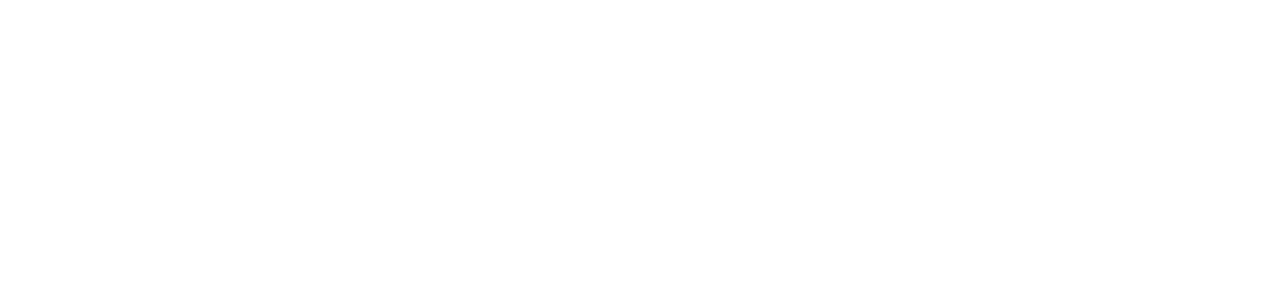
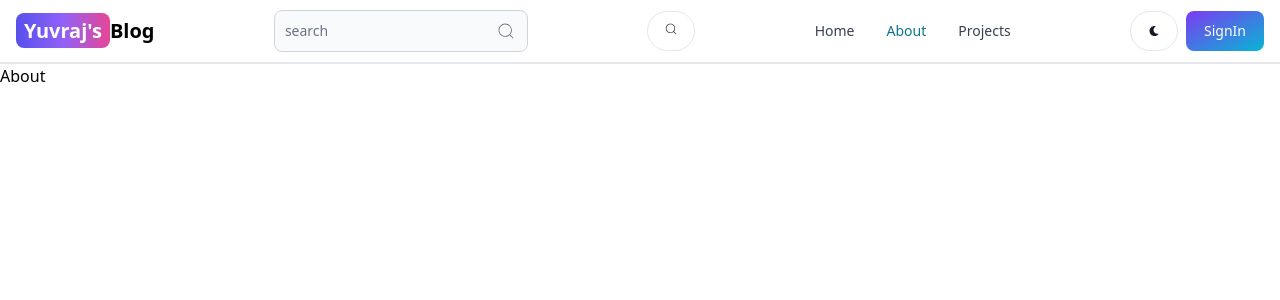
Before and after one commit to Yuvraj-Tharu/B-MERN-Project, a React (Vite) app in the folder client/: page /about in a window 1280 px wide. Before the commit this address had no page. Shown: the top 300 px of the page. Built offline with nearby package versions, Linux system fonts and the light colour scheme.

Commit message:
Creating the navbar

```diff
--- a/client/index.html
+++ b/client/index.html
@@ -4,7 +4,7 @@
     <meta charset="UTF-8" />
     <link rel="icon" type="image/svg+xml" href="/blog.svg" />
     <meta name="viewport" content="width=device-width, initial-scale=1.0" />
-    <title>Ham ro Blog</title>
+    <title>MERN BLOG APP</title>
   </head>
   <body>
     <div id="root"></div>
--- a/client/package.json
+++ b/client/package.json
@@ -10,6 +10,7 @@
     "preview": "vite preview"
   },
   "dependencies": {
+    "flowbite-react": "^0.10.1",
     "react": "^18.3.1",
     "react-dom": "^18.3.1",
     "react-icons": "^5.2.1",
--- a/client/src/App.jsx
+++ b/client/src/App.jsx
@@ -1,13 +1,24 @@
-import "./App.css";
 import { BrowserRouter, Routes, Route } from "react-router-dom";
 import Navbar from "./components/Navbar";
+import About from "./pages/About";
+import Dashboard from "./pages/Dashboard";
+import Home from "./pages/Home";
+import SignIn from "./pages/SignIn";
+import SignUp from "./pages/SignUp";
+import Projects from "./pages/Projects";
 
 function App() {
   return (
     <>
       <BrowserRouter>
+        <Navbar />
         <Routes>
-          <Route path="/" element={<Navbar />} />
+          <Route path="/about" element={<About />} />
+          <Route path="/dashboard" element={<Dashboard />} />
+          <Route path="/projects" element={<Projects />} />
+          <Route path="/" element={<Home />} />
+          <Route path="/signin" element={<SignIn />} />
+          <Route path="/signup" element={<SignUp />} />
         </Routes>
       </BrowserRouter>
     </>
--- a/client/src/components/Navbar.jsx
+++ b/client/src/components/Navbar.jsx
@@ -1,5 +1,57 @@
 import React from "react";
+import { Button, Navbar, TextInput } from "flowbite-react";
+import { Link, useLocation } from "react-router-dom";
+import { CiSearch } from "react-icons/ci";
+import { FaMoon } from "react-icons/fa";
 
-export default function Navbar() {
-  return <div></div>;
+export default function Header() {
+  const path = useLocation().pathname;
+
+  return (
+    <>
+      <Navbar className="border-b-2">
+        <Link
+          to="/"
+          className="self-center whitespace-nowrap text-sm sm:text-xl font-semibold dark:text-white"
+        >
+          <span className="px-2 py-1 bg-gradient-to-r from from-indigo-600 via-purple-500 to-pink-500 rounded-lg text-white">
+            Yuvraj's
+          </span>
+          Blog
+        </Link>
+        <form>
+          <TextInput
+            className="hidden lg:inline-block"
+            type="text"
+            placeholder="search"
+            rightIcon={CiSearch}
+          />
+        </form>
+        <Button className="w-12 h-10 ld:hidden" color="gray" pill>
+          <CiSearch />
+        </Button>
+
+        <div className="flex gap-2 md:order-2">
+          <Button className="h-10 w-12 hidden sm:inline" color="gray" pill>
+            <FaMoon />
+          </Button>
+          <Button gradientDuoTone="purpleToBlue">
+            <Link to="SignIn">SignIn</Link>
+          </Button>
+          <Navbar.Toggle />
+        </div>
+        <Navbar.Collapse>
+          <Navbar.Link active={path == "/"} as={"div"}>
+            <Link to="/home">Home</Link>
+          </Navbar.Link>
+          <Navbar.Link active={path == "/about"} as={"div"}>
+            <Link to="/about">About</Link>
+          </Navbar.Link>
+          <Navbar.Link active={path == ".projects"} as={"div"}>
+            <Link to="/projects">Projects</Link>
+          </Navbar.Link>
+        </Navbar.Collapse>
+      </Navbar>
+    </>
+  );
 }
--- /dev/null
+++ b/client/src/pages/About.jsx
@@ -0,0 +1,5 @@
+import React from "react";
+
+export default function About() {
+  return <div>About</div>;
+}
--- /dev/null
+++ b/client/src/pages/Dashboard.jsx
@@ -0,0 +1,5 @@
+import React from "react";
+
+export default function Dashboard() {
+  return <div>Dashboard</div>;
+}
--- /dev/null
+++ b/client/src/pages/Home.jsx
@@ -0,0 +1,5 @@
+import React from "react";
+
+export default function Home() {
+  return <div>Home</div>;
+}
--- /dev/null
+++ b/client/src/pages/Projects.jsx
@@ -0,0 +1,5 @@
+import React from "react";
+
+export default function Projects() {
+  return <div>Projects</div>;
+}
--- /dev/null
+++ b/client/src/pages/SignIn.jsx
@@ -0,0 +1,5 @@
+import React from "react";
+
+export default function SignIn() {
+  return <div>SignIn</div>;
+}
--- /dev/null
+++ b/client/src/pages/SignUp.jsx
@@ -0,0 +1,5 @@
+import React from "react";
+
+export default function SignUp() {
+  return <div>SignUp</div>;
+}
--- a/client/tailwind.config.js
+++ b/client/tailwind.config.js
@@ -1,8 +1,10 @@
 /** @type {import('tailwindcss').Config} */
+const flowbite = require("flowbite-react/tailwind");
+
 export default {
-  content: ["./index.html", "./src/**/*.{js,ts,jsx,tsx}"],
+  content: ["./index.html", "./src/**/*.{js,ts,jsx,tsx}", flowbite.content()],
   theme: {
     extend: {},
   },
-  plugins: [],
+  plugins: [flowbite.plugin()],
 };
```
Also changed, not shown: client/src/components/Button.jsx (deleted), 1 other file (tests, documents, lock files or other folders).
